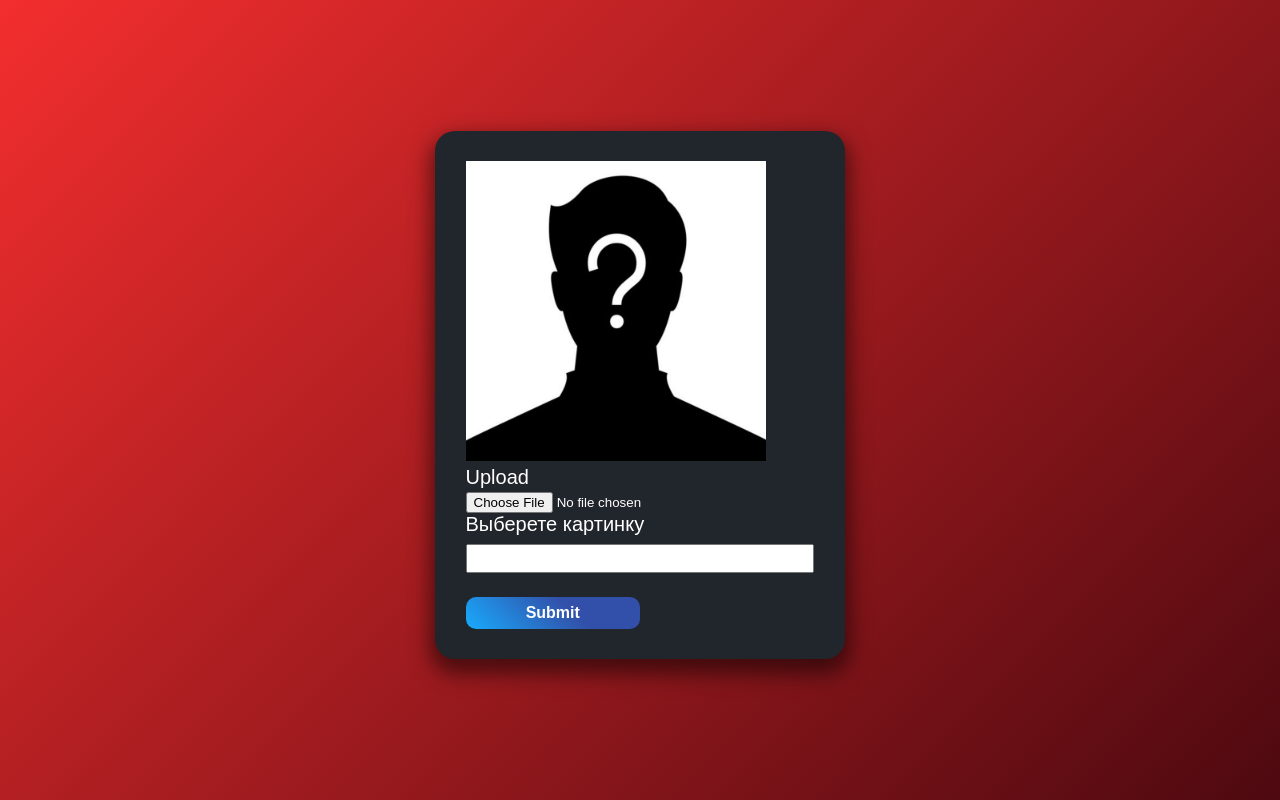
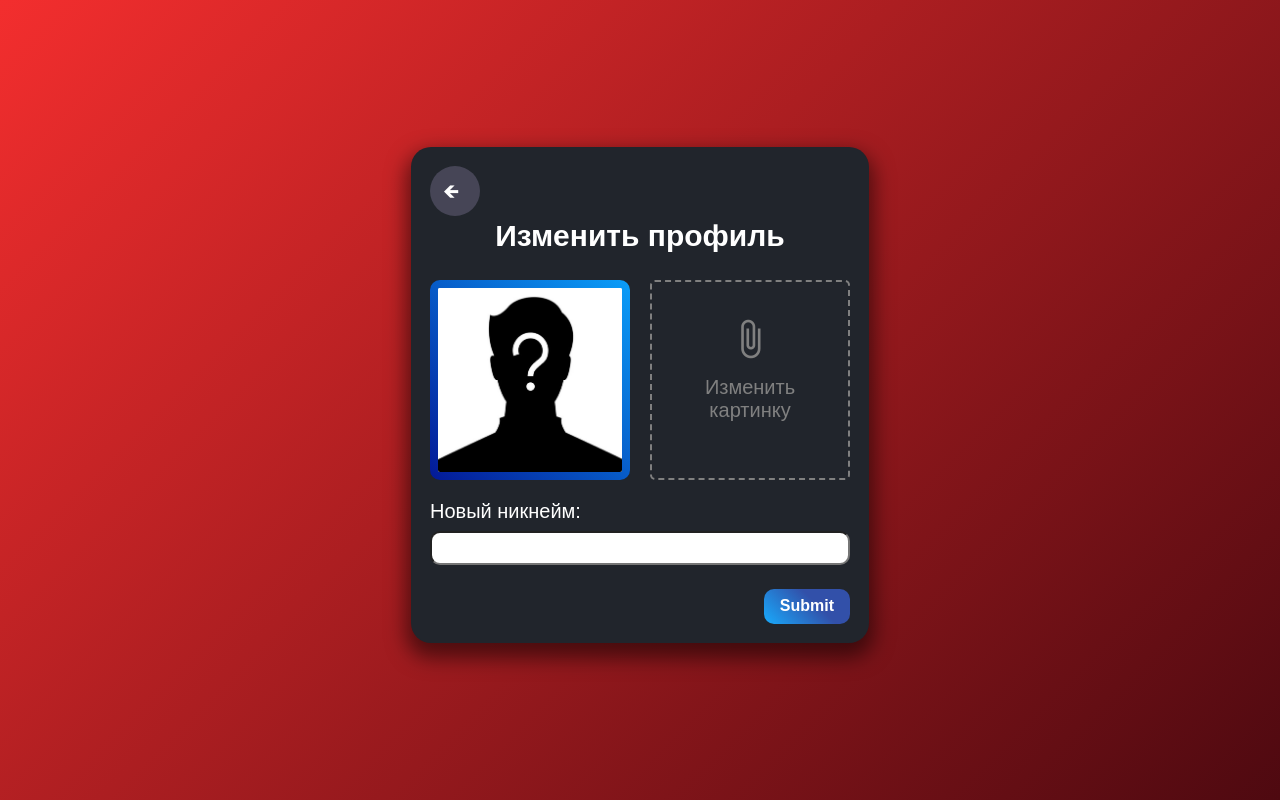
Before and after one commit to Exc404/Mafia, a Django app: template Site/mafia/user_profile/templates/edit_profile.html in a window 1280 px wide. Run offline with Django 4.2, Linux system fonts and the light colour scheme; the template is opened without the code that fills it: values that come from a table or form of the project are taken from there, others are empty; data comes from the database, SQL or seed files in the repository.

Commit message:
Окно изменения профиля

```diff
--- a/Site/mafia/user_profile/static/css/ProfileIndex.css
+++ b/Site/mafia/user_profile/static/css/ProfileIndex.css
@@ -153,7 +153,7 @@
     padding: 0;
     width: 400px;
     height: 300px;
-    background-color:#313844;
+    background-color:#232a34;
     border-radius: 1em;
 
     overflow: hidden;
@@ -211,7 +211,7 @@
 
   #AudeoBox
   {
-    background-color:#313844;
+    background-color:#232a34;
     border-radius: 1em;
     padding: 0.1em;
     width: 400px;
@@ -237,3 +237,43 @@
      }
      30%{background-position:0 0;}
   }
+
+.example-1 .form-group{margin-left: 1em;}
+.example-1 input[type=file]{outline:0;opacity:0;pointer-events:none;user-select:none}
+.example-1 .label{border:2px dashed grey;border-radius:5px;display:flex; justify-content: center; align-items: center; flex-direction: column; padding:1.2em;transition:border 300ms ease;cursor:pointer;text-align:center; width:200px;height:200px;}
+.example-1 .label i{display:block;font-size:42px;padding-bottom:16px}
+.example-1 .label i,.example-1 .label .title{color:grey;transition:200ms color}
+.example-1 .label:hover{border:2px solid #000}
+.example-1 .label:hover i,.example-1 .label:hover .title{color:#000}
+input[type="text"]
+{
+  margin-top: 0.5em;
+  margin-bottom: 0.5em;
+  padding: 1%;
+  padding-top: 3.5%;
+  padding-bottom: 3.5%;
+  border-radius: 10px;
+  font-size: 16px;
+  width: 100%;
+  height: 1em;
+}
+input[type="submit"]
+{
+  font-size: 16px;
+  font-weight: bold;
+  color: white;
+  padding: 2%;
+  padding-left: 1em;
+  padding-right: 1em;
+  margin-top: 1em;
+  background:
+  linear-gradient(to right,transparent 43%,rgba(255, 255, 255, 0.6),transparent 60%),
+  linear-gradient(45deg, rgba(24,171,253,1) 0%, rgba(50,80,169,1) 60%);
+  background-size:300% 100%,cover;
+  border-radius: 10px;
+  border: 0;
+
+}
+input[type="submit"]:hover{
+  animation:button-game-animation 3s ease;
+}
--- a/Site/mafia/user_profile/templates/edit_profile.html
+++ b/Site/mafia/user_profile/templates/edit_profile.html
@@ -1,33 +1,56 @@
-{% extends 'base.html' %}
+{% extends 'profile_base.html' %}
 {% block title %}Редактирование профиля{% endblock %}
 {% block head %}
+<link href="https://fonts.googleapis.com/icon?family=Material+Icons" rel="stylesheet">
 {% endblock %}
 {% block content %}
+
 <form method="POST" enctype="multipart/form-data" novalidate>
 	{% csrf_token %}
 
+	<div id="head">
+		<a class="ExitButton" style="margin-bottom: 3em;" href="{% url "profile" %}">🡸</a>
+		<h2>Изменить профиль</h2>
+	</div>
+
+
+
+
+
     <div id="content">
+		<div style="display: flex; flex-direction: column;">
+			<div style="display: flex;">
+				<div style="width: 200px; height: 200px;">
+					<img id="profile-Icon" width="200" height="200" h src="{{form_obj.profile_img.url}}" alt="Icon">
+				</div>
+				<div style="display: flex; flex-direction: column;">
+					<div class="example-1">
+						<div class="form-group">
+						  <label class="label">
+							<i class="material-icons">attach_file</i>
+							<span class="title">Изменить картинку</span>
+							<input type="file" accept="image/*"  onchange="loadFile(event)" name="profile_img"/>
+						  </label>
+						</div>
+					</div>
+				</div>
+			</div>
+			<div style="display: flex; flex-direction: column;margin-top: 1em;">
+				{{ form.nickname.label_tag }}
+				{{ form.nickname }}
+			</div>
+		</div>
+		<div style="display: flex; justify-content: flex-end;">
+			<input style="margin-left: auto; margin-top: 1em;" type="submit" >
+		</div>
+    </div>
 
-		<img id="output" src="{{form_obj.profile_img.url}}" width="300" height="300" />
-		<div class="input-group mb-3">
-  		<div class="input-group-prepend">
-    		<span class="input-group-text">Upload</span>
-  		</div>
-  		<div class="custom-file">
-    		<input type="file" class="custom-file-input" accept="image/*" id="picture_img" onchange="loadFile(event)" name="profile_img"/>
-    		<label class="custom-file-label" for="picture_img">Выберете картинку</label>
-  		</div>
-		</div>
-
-		{{ form.nickname }}
-		<input type="submit" >
-    </div>
 
 	<script>
   		var loadFile = function(event) {
 			var reader = new FileReader();
     		reader.onload = function(){
-      			var output = document.getElementById('output');
+      			var output = document.getElementById('profile-Icon');
       			output.src = reader.result;
     		};
     		reader.readAsDataURL(event.target.files[0]);
--- a/Site/mafia/user_profile/templates/profile/profile.html
+++ b/Site/mafia/user_profile/templates/profile/profile.html
@@ -28,7 +28,7 @@
 	</div>
 </div>
 <div style="display: flex; justify-content: center; margin-left: 50px;">
-	<h2>Тест Видео & Аудео</h2>
+	<h2>Тест Видео & Аудио</h2>
 </div>
 <hr style="width: 70%;">
 <div class="content">
--- a/Site/mafia/user_profile/views.py
+++ b/Site/mafia/user_profile/views.py
@@ -56,7 +56,7 @@ def edit_profile(request):
             form = EditProfileForm(request.POST, request.FILES, instance=get_profile)
             if form.is_valid():
                 form.save()
-                return HttpResponse('Нормально отредачил')
+                return render(request, 'profile/profile.html', {'request': request})
 
         form = EditProfileForm(instance=get_profile)
         data['form'] = form
```
